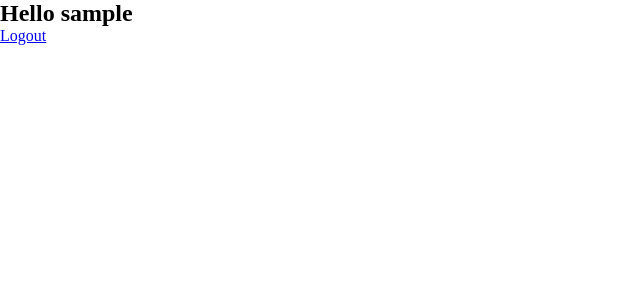
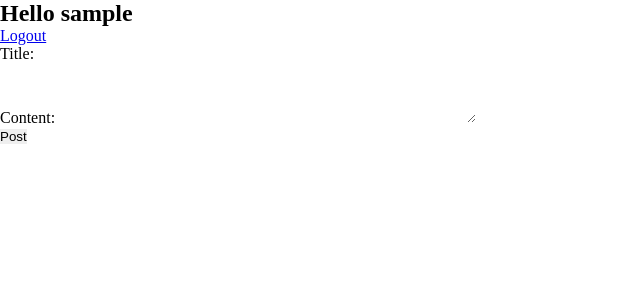
Before and after one commit to robert-godlewski/reddit_clone, a Flask app: page /dashboard in a window 1280 px wide. Shown: the top 305 px of the page, without its empty margins (0-640 px from the left). Run offline with Flask 2, Linux system fonts and the light colour scheme; the visitor is signed in with stand-in values (Sample User, id 1); data that the repository does not hold is empty.

Commit message:
Updated more views for posts and users.

```diff
--- a/flask_app/controllers/posts.py
+++ b/flask_app/controllers/posts.py
@@ -10,8 +10,8 @@ from flask_app.models import comment, group, post, user
 @app.route('/')
 def index():
     all_posts = post.Post.get_all_posts()
-    print('All of the posts in route:')
-    print(all_posts)
+    #print('All of the posts in route:')
+    #print(all_posts)
     return render_template("index.html", posts=all_posts)
 
 
@@ -23,7 +23,6 @@ def create_post():
         return redirect('/dashboard')
     data = {
         "user_id": session['user_id'],
-        "group_id": 0,
         "title": request.form['title'],
         "content": request.form['content']
     }
--- a/flask_app/controllers/users.py
+++ b/flask_app/controllers/users.py
@@ -52,7 +52,8 @@ def dashboard():
         return redirect('/logout')
     user_id = session['user_id']
     user_info = user.User.user_by_id({"id": user_id})
-    return render_template("dashboard.html", user=user_info)
+    all_posts = post.Post.get_all_posts()
+    return render_template("dashboard.html", user=user_info, posts=all_posts)
 
 
 @app.route('/logout')
--- a/flask_app/models/post.py
+++ b/flask_app/models/post.py
@@ -18,8 +18,8 @@ class Post:
     @classmethod
     def save_post(cls, data):
         query = '''
-        INSERT INTO post (title, content, like_count, user_id, group_id, created_at, updated_at)
-        VALUES (%(title)s, %(content)s, 0, %(user_id)s, %(group_id)s, NOW(), NOW() );
+        INSERT INTO post (title, content, like_count, user_id, created_at, updated_at)
+        VALUES (%(title)s, %(content)s, 0, %(user_id)s, NOW(), NOW() );
         '''
         return connectToMySQL(cls.db_name).query_db(query, data)
 
@@ -59,5 +59,5 @@ class Post:
         is_valid = True
         if len(post['title']) < 1 or len(post['content']) < 1:
             is_valid = False
-            flash("Post must not be empty!", 'create_post')
+            flash("Post must not be empty!", 'post')
         return is_valid
--- a/flask_app/templates/dashboard.html
+++ b/flask_app/templates/dashboard.html
@@ -14,6 +14,45 @@
             <a href="/logout">Logout</a>
         </div>
     </nav>
+    <div>
+        {% for post in posts %}
+        <div>
+            <h3>{{post.title}}</h3>
+            <p>{{post.content}}</p>
+            <div>
+                <a href="#">comment</a>
+                {% if post.user_id == user.id %}
+                |
+                <a href="/edit_post/{{post.id}}">edit</a> |
+                <a href="/destroy_post/{{post.id}}">delete</a>
+                {% endif %}
+            </div>
+        </div>
+        {% endfor %}
+    </div>
+    <div>
+        <form action="/create_post" method="post">
+            <div>
+            {% with messages = get_flashed_messages(category_filter=['post']) %}
+                {% if messages %}
+                    {% for message in messages %}
+                    <p>{{message}}</p>
+                    {% endfor %}
+                {% endif %}
+            {% endwith %}
+            </div>
+            <div><input type="hidden" name="user_id" value="{{user.id}}"/></div>
+            <div>
+                <label>Title: </label>
+                <input type="text" name="title"/>
+            </div>
+            <div>
+                <label>Content: </label>
+                <textarea name="content" rows="4" cols="50"></textarea>
+            </div>
+            <button type="submit">Post</button>
+        </form>
+    </div>
     <script type="text/javascript" src="{{ url_for('static', filename='script.js') }}"></script>
 </body>
 </html>
--- a/flask_app/templates/index.html
+++ b/flask_app/templates/index.html
@@ -16,7 +16,10 @@
     </nav>
     <div>
         {% for post in posts %}
-        <p>{{post.title}}</p>
+        <div>
+            <h3>{{post.title}}</h3>
+            <p>{{post.content}}</p>
+        </div>
         {% endfor %}
     </div>
     <script type="text/javascript" src="{{ url_for('static', filename='script.js') }}"></script>
```
Also changed, not shown: flask_app/templates/edit_post.html (+32 -2 lines).
